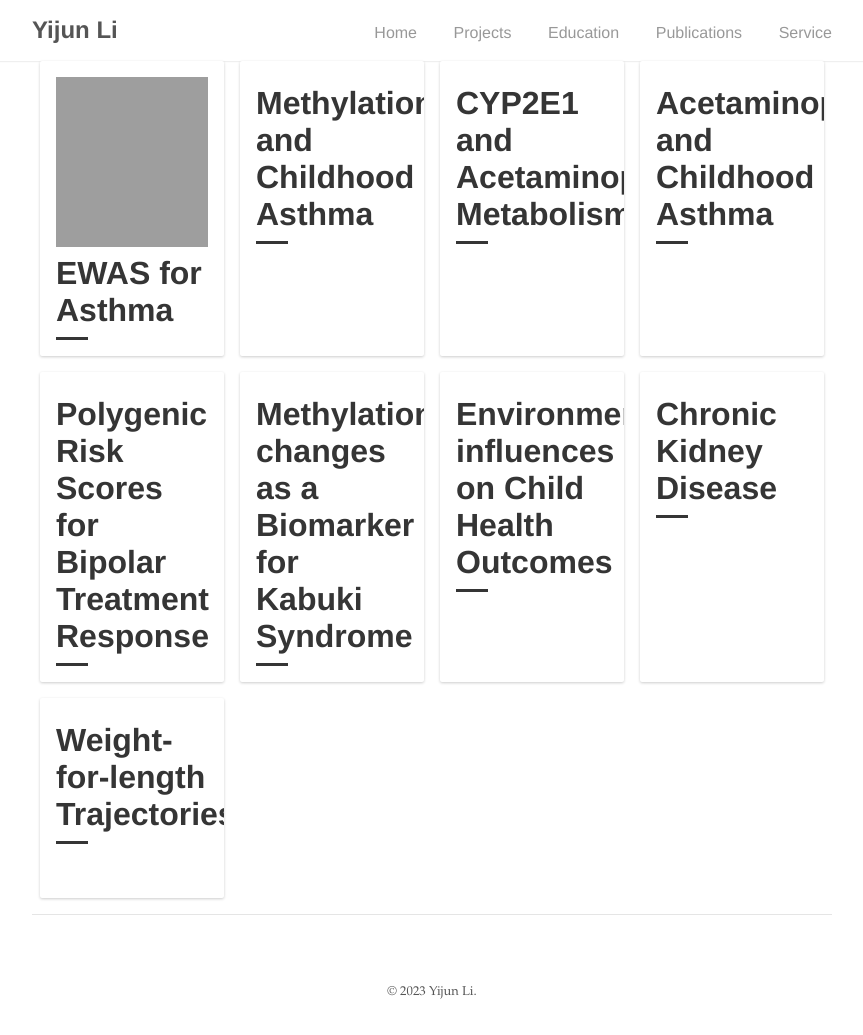
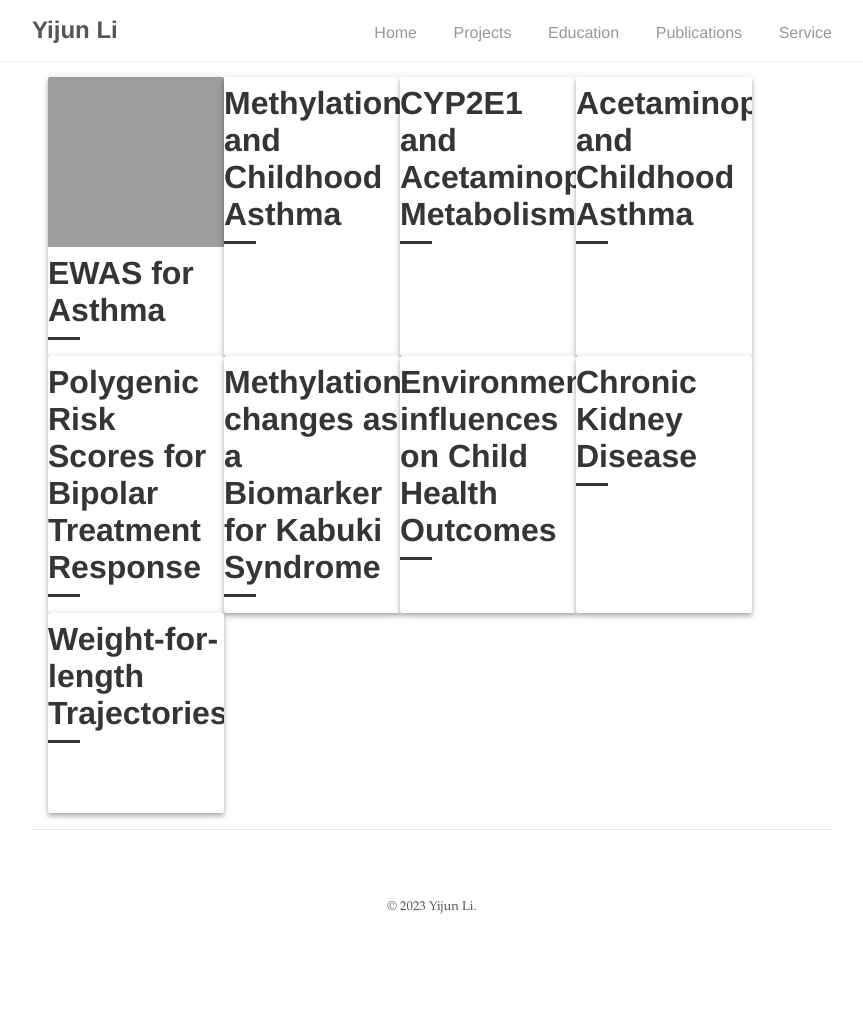
Before and after one commit to tsbertalan/yijunli, a Jekyll site: the page built from _pages/projects.html, in a window 1280 px wide. Shown: the whole page, without its empty margins (208-1071 px from the left). Built offline with Jekyll 4.4.1, drawn with Linux system fonts in a browser that asks for light colours; after the commit the page ends 950 px from its top, so only the background shows below that; grey boxes are pictures that could not be loaded.

Commit message:
Tweak grid and box shadow.

```diff
--- a/_sass/tale/_catalogue.scss
+++ b/_sass/tale/_catalogue.scss
@@ -22,7 +22,9 @@
     -webkit-flex-flow: row wrap;
     -ms-flex-flow: row wrap;
     flex-flow: row wrap;
-    margin: 0 auto;
+    // margin: 0 auto;
+    padding: 8px;
+    margin: 8px;
     -webkit-align-items: stretch;
     -ms-flex-align: stretch;
     align-items: stretch;
@@ -48,16 +50,7 @@
     box-sizing: border-box;
 
     // Some drop shadow
-    -webkit-box-shadow: 0 1px 3px 0 rgba(0,0,0,.2);
-    box-shadow: 0 1px 3px 0 rgba(0,0,0,.2);
-    -webkit-transition: -webkit-box-shadow .28s cubic-bezier(.4,0,.2,1);
-    transition: -webkit-box-shadow .28s cubic-bezier(.4,0,.2,1);
-    transition: box-shadow .28s cubic-bezier(.4,0,.2,1);
-    transition: box-shadow .28s cubic-bezier(.4,0,.2,1),-webkit-box-shadow .28s cubic-bezier(.4,0,.2,1);
-    -webkit-transform: translateZ(0);
-    transform: translateZ(0);
-    margin: 0 8px 16px;
-    padding: 16px 16px 0;
+    box-shadow: 0 4px 5px 0 rgba(0,0,0,.14),0 1px 10px 0 rgba(0,0,0,.12),0 2px 4px -1px rgba(0,0,0,.2);
   }
 
   &-media {
```
